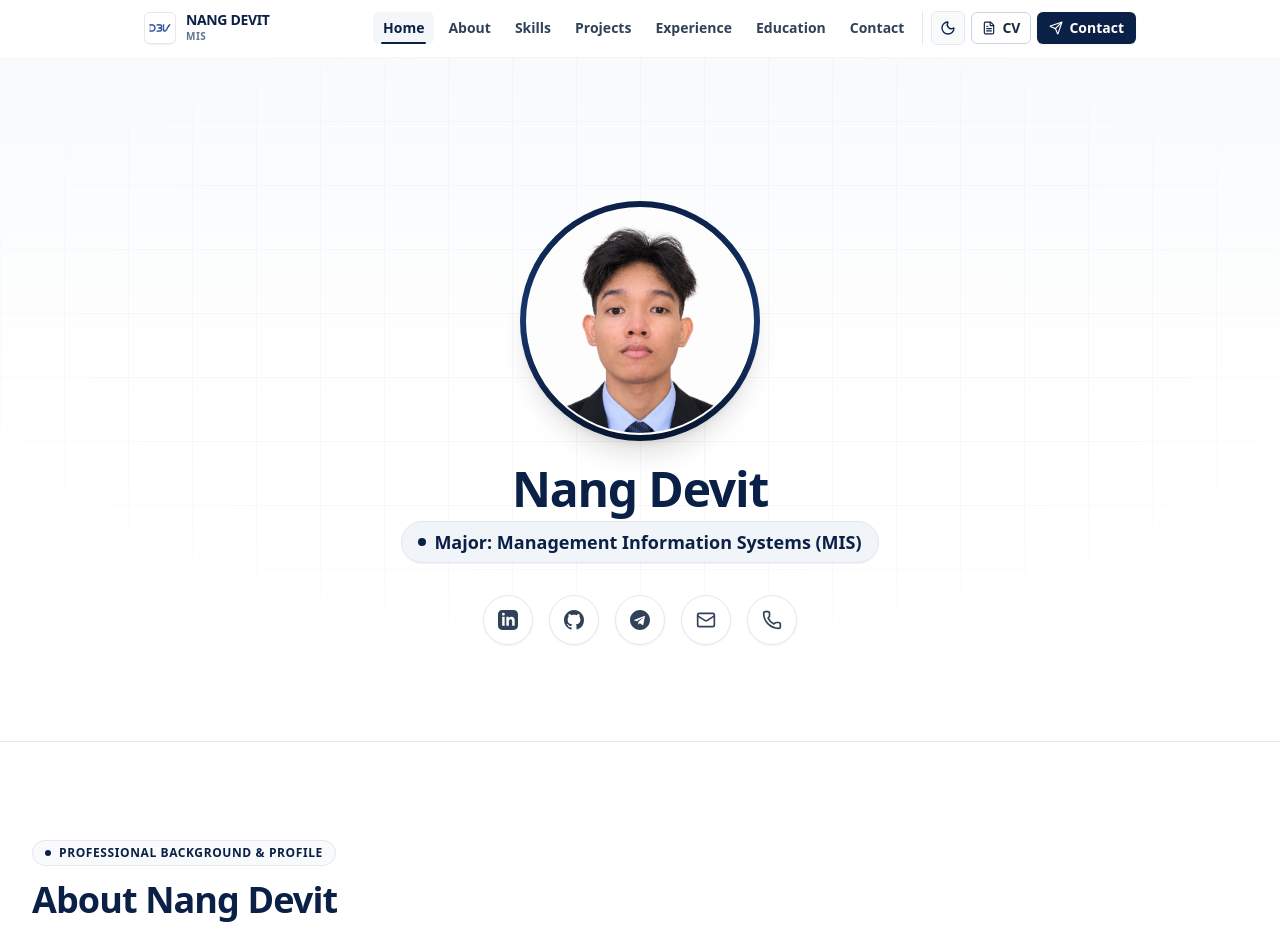
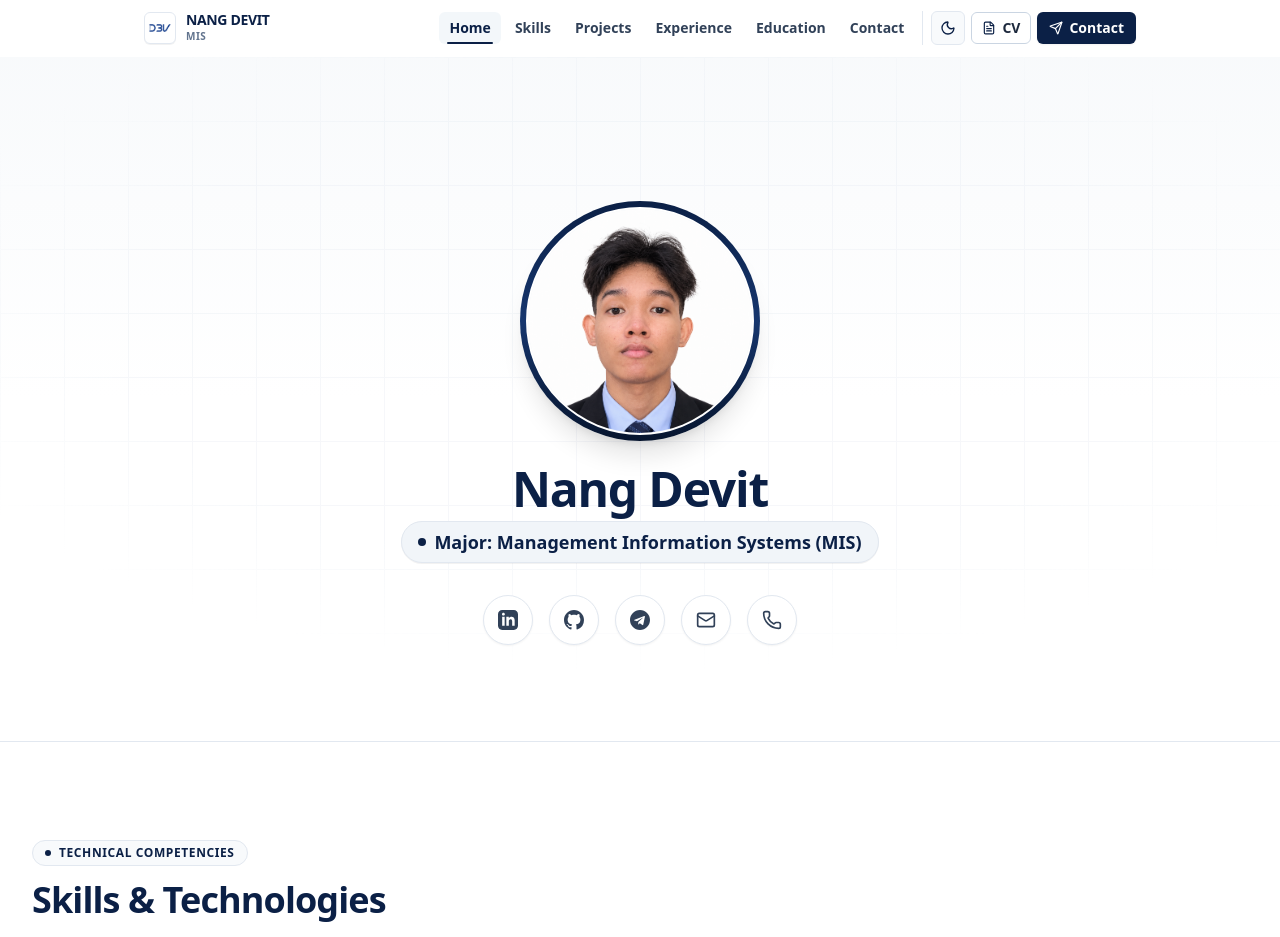
Before and after one commit to devitnang/Nang-Devit_MIS_Portfolio, a Next.js app: page / in a window 1280 px wide. Shown: the top 937 px of the page. Built offline with nearby package versions, Linux system fonts and the light colour scheme.

Commit message:
refactor: remove redundant About section and update navigation and footer links

```diff
--- a/src/app/page.tsx
+++ b/src/app/page.tsx
@@ -1,6 +1,5 @@
 import { Navbar } from "@/components/layout/Navbar";
 import { HeroSection } from "@/components/sections/HeroSection";
-import { AboutSection } from "@/components/sections/AboutSection";
 import { SkillsSection } from "@/components/sections/SkillsSection";
 import { ProjectsSection } from "@/components/sections/ProjectsSection";
 import { ExperienceSection } from "@/components/sections/ExperienceSection";
@@ -14,7 +13,6 @@ export default function Home() {
       <Navbar />
       <main className="flex-1">
         <HeroSection />
-        <AboutSection />
         <SkillsSection />
         <ProjectsSection />
         <ExperienceSection />
--- a/src/components/layout/Footer.tsx
+++ b/src/components/layout/Footer.tsx
@@ -17,11 +17,11 @@ export function MinimalFooter() {
 
   const navigation = [
     { title: "Home", href: "#home" },
-    { title: "About Devit", href: "#about" },
     { title: "Technical Skills", href: "#skills" },
     { title: "Featured Projects", href: "#projects" },
     { title: "Work Experience", href: "#experience" },
     { title: "Education", href: "#education" },
+    { title: "Contact", href: "#contact" },
   ];
 
   const resources = [
--- a/src/components/layout/Navbar.tsx
+++ b/src/components/layout/Navbar.tsx
@@ -18,7 +18,6 @@ export function Header() {
 
   const links = [
     { label: "Home", href: "#home" },
-    { label: "About", href: "#about" },
     { label: "Skills", href: "#skills" },
     { label: "Projects", href: "#projects" },
     { label: "Experience", href: "#experience" },
```
Also changed, not shown: src/components/ui/SearchFilterToolbar.tsx (line endings or trailing spaces).
